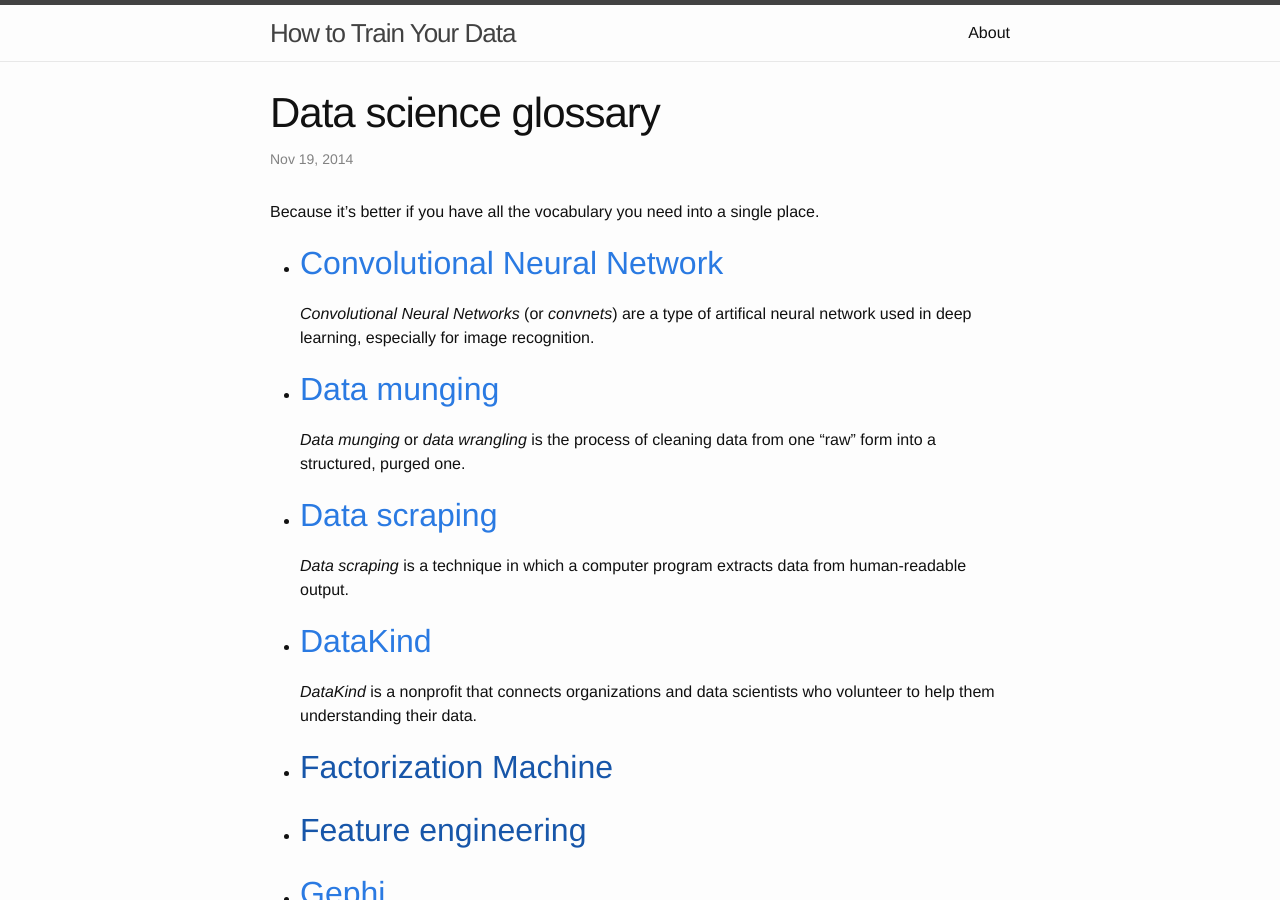
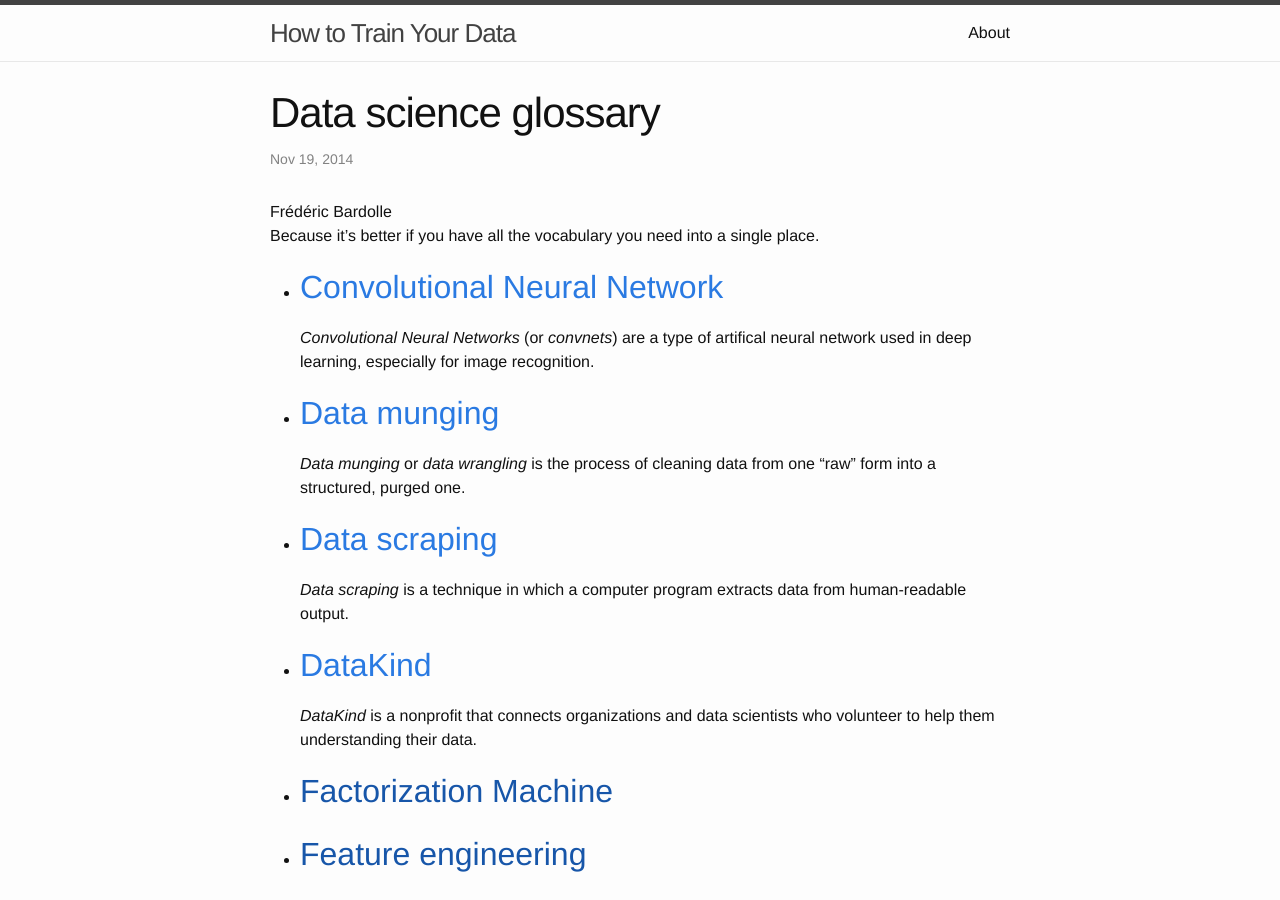
Before and after one commit to seiteta/seiteta.github.io_old, a Jekyll site: the page built from _posts/2014-11-19-data-science-glossary.md, in a window 1280 px wide and 900 px high. Built offline with Jekyll 4.4.1, drawn with Linux system fonts in a browser that asks for light colours.

Commit message:
Update 2014-11-19-data-science-glossary.md

```diff
--- a/_posts/2014-11-19-data-science-glossary.md
+++ b/_posts/2014-11-19-data-science-glossary.md
@@ -2,6 +2,7 @@
 layout: post
 permalink: /glossary.html
 title: Data science glossary
+post_author: Frédéric Bardolle
 ---
 
 Because it's better if you have all the vocabulary you need into a single place.
```
